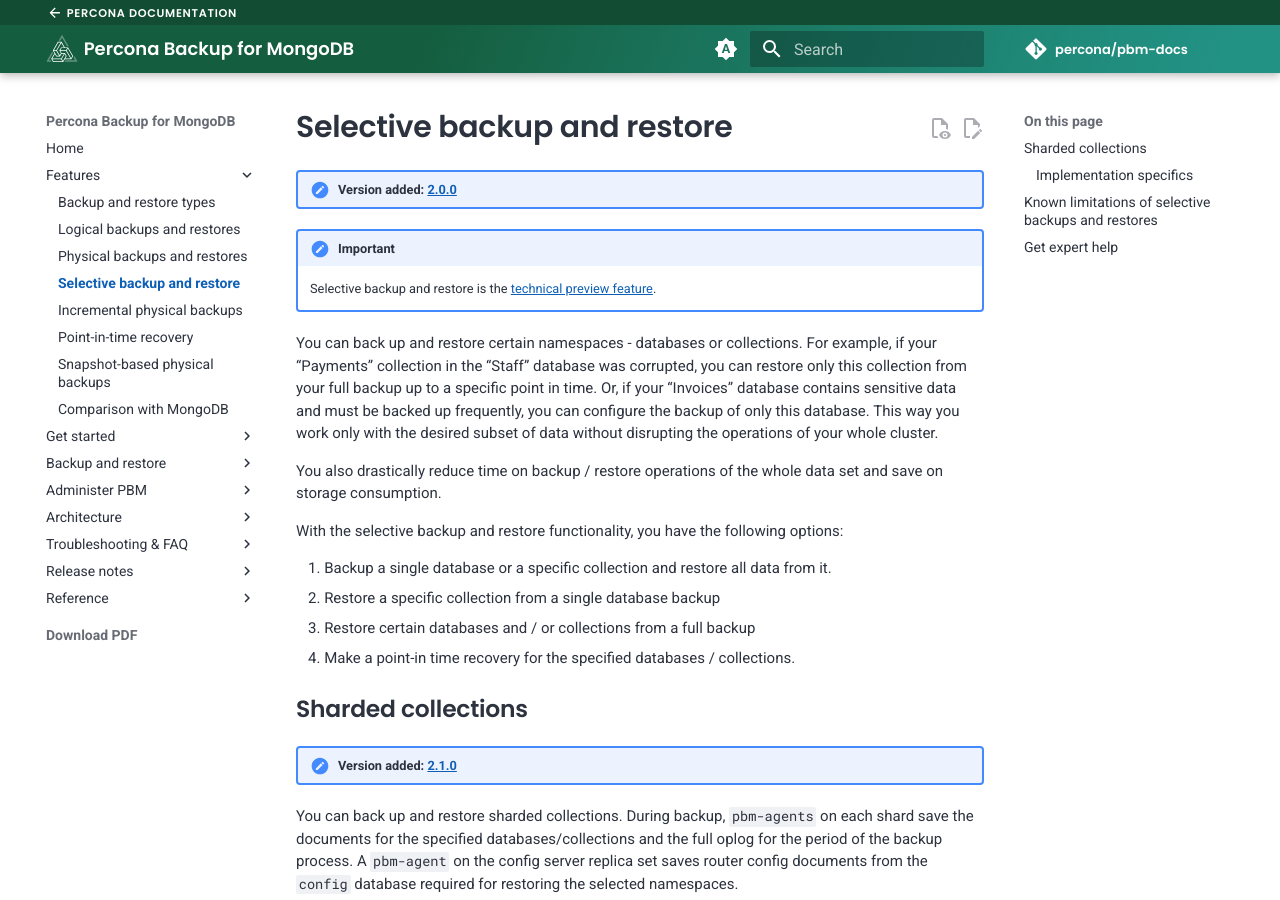
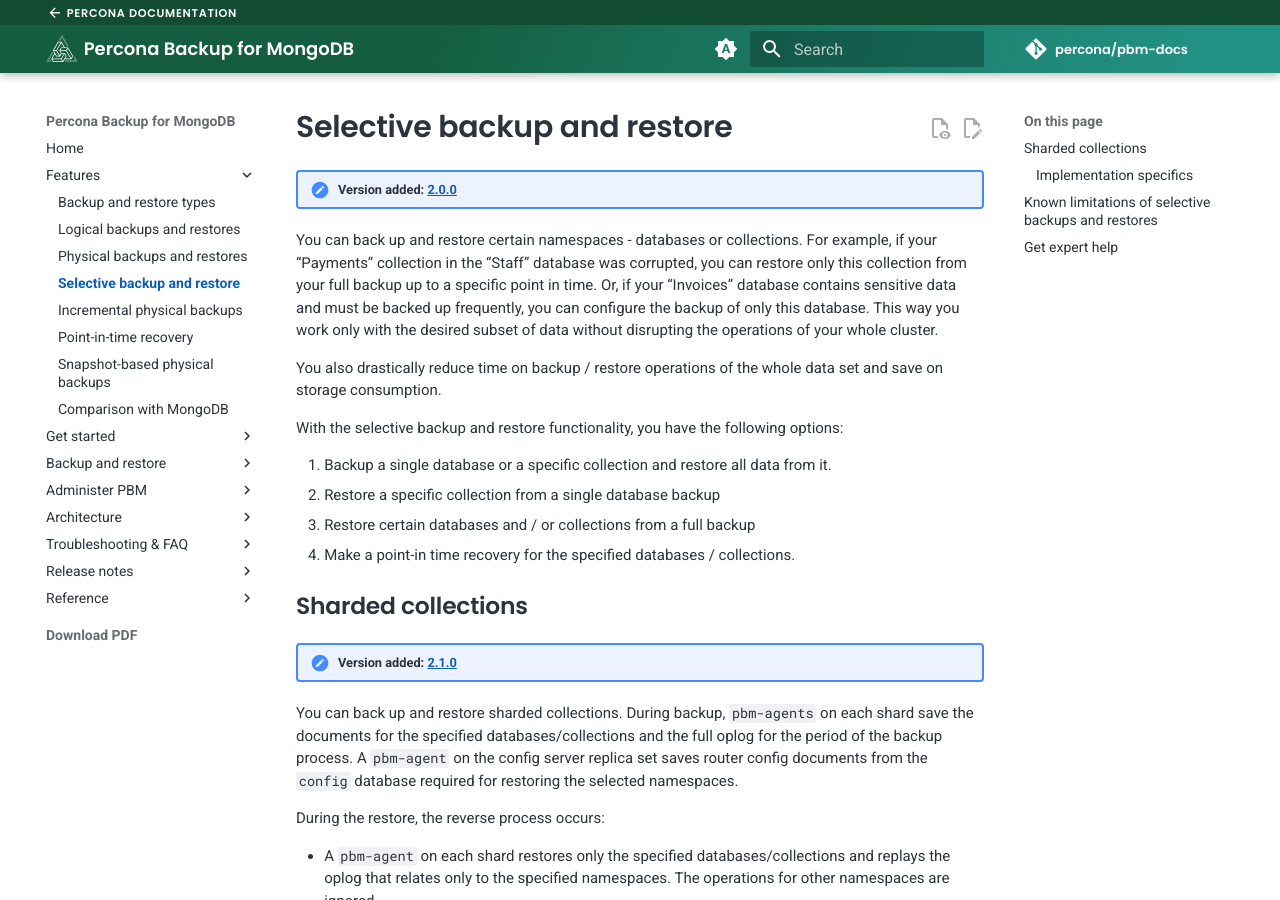
Before and after one commit to percona/pbm-docs, an MkDocs documentation site: the page built from docs/features/selective-backup.md, in a window 1280 px wide and 900 px high. Built offline with MkDocs 1.6.1 and Material for MkDocs 9.7.7, drawn with Linux system fonts in a browser that asks for light colours; nearby versions of some CDN libraries; comment, search, counter and statistics services are not loaded.

Commit message:
PBM-1305 Removed tech preview status from selective backups in docs (#170)
modified:   docs/features/backup-types.md
	modified:   docs/features/selective-backup.md

```diff
--- a/docs/features/selective-backup.md
+++ b/docs/features/selective-backup.md
@@ -1,10 +1,6 @@
 # Selective backup and restore
 
 !!! admonition "Version added: [2.0.0](../release-notes/2.0.0.md)"
-
-!!! important
-
-    Selective backup and restore is the [technical preview feature](../reference/glossary.md#technical-preview-feature).
 
 You can back up and restore certain namespaces - databases or collections. For example, if your "Payments" collection in the "Staff" database was corrupted, you can restore only this collection from your full backup up to a specific point in time. Or, if your "Invoices" database contains sensitive data and must be backed up frequently, you can configure the backup of only this database. This way you work only with the desired subset of data without disrupting the operations of your whole cluster.
 
```
Also changed, not shown: docs/features/backup-types.md (+1 -1 lines).
